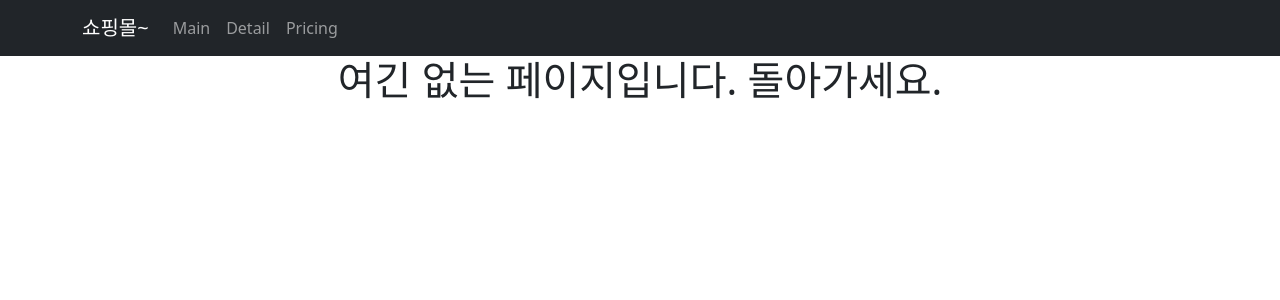
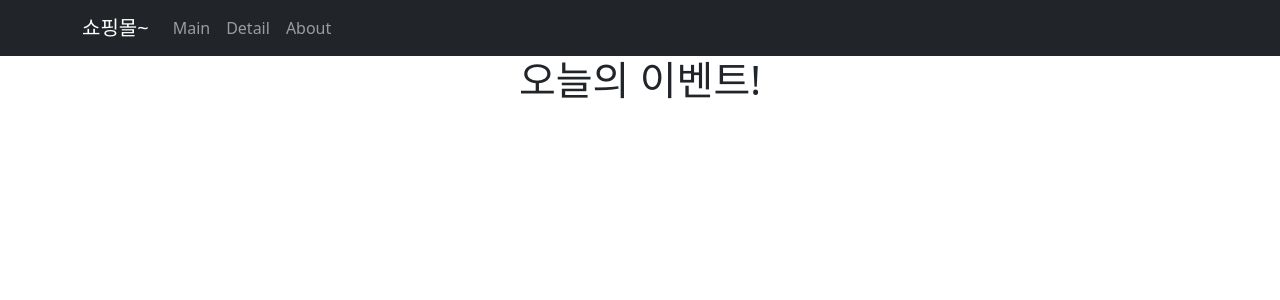
Before and after one commit to ChanghyeonO/React_exercise_shop, a React (Create React App) app: page /about in a window 1280 px wide. Shown: the top 300 px of the page. Built offline with nearby package versions, Linux system fonts and the light colour scheme.

Commit message:
feat : nest routes로 서브 경로 만들기

```diff
--- a/src/App.jsx
+++ b/src/App.jsx
@@ -5,6 +5,7 @@ import React from "react";
 import { Routes, Route, Link, useNavigate, Outlet } from "react-router-dom";
 import Main from "./routes/main";
 import Detail from "./routes/detail";
+import About from "./routes/about";
 
 function App() {
   const navigate = useNavigate();
@@ -34,7 +35,13 @@ function App() {
             >
               Detail
             </Nav.Link>
-            <Nav.Link href="#pricing">Pricing</Nav.Link>
+            <Nav.Link
+              onClick={() => {
+                navigate("/About");
+              }}
+            >
+              About
+            </Nav.Link>
           </Nav>
         </Container>
       </Navbar>
@@ -42,6 +49,16 @@ function App() {
       <Routes>
         <Route path="/" element={<Main />} />
         <Route path="/detail" element={<Detail />} />
+        <Route path="/about" element={<About />}>
+          <Route
+            path="event/one"
+            element={<h4>첫 주문시 양배추즙 서비스~</h4>}
+          />
+          <Route
+            path="event/two"
+            element={<h4>생일 기념 쿠폰받기랍니다~</h4>}
+          />
+        </Route>
         <Route
           path="*"
           element={<h1>여긴 없는 페이지입니다. 돌아가세요.</h1>}
--- /dev/null
+++ b/src/routes/about.jsx
@@ -0,0 +1,13 @@
+import React from "react";
+import { Outlet } from "react-router-dom";
+
+const About = () => {
+  return (
+    <div>
+      <h1>오늘의 이벤트!</h1>
+      <Outlet></Outlet>
+    </div>
+  );
+};
+
+export default About;
```
